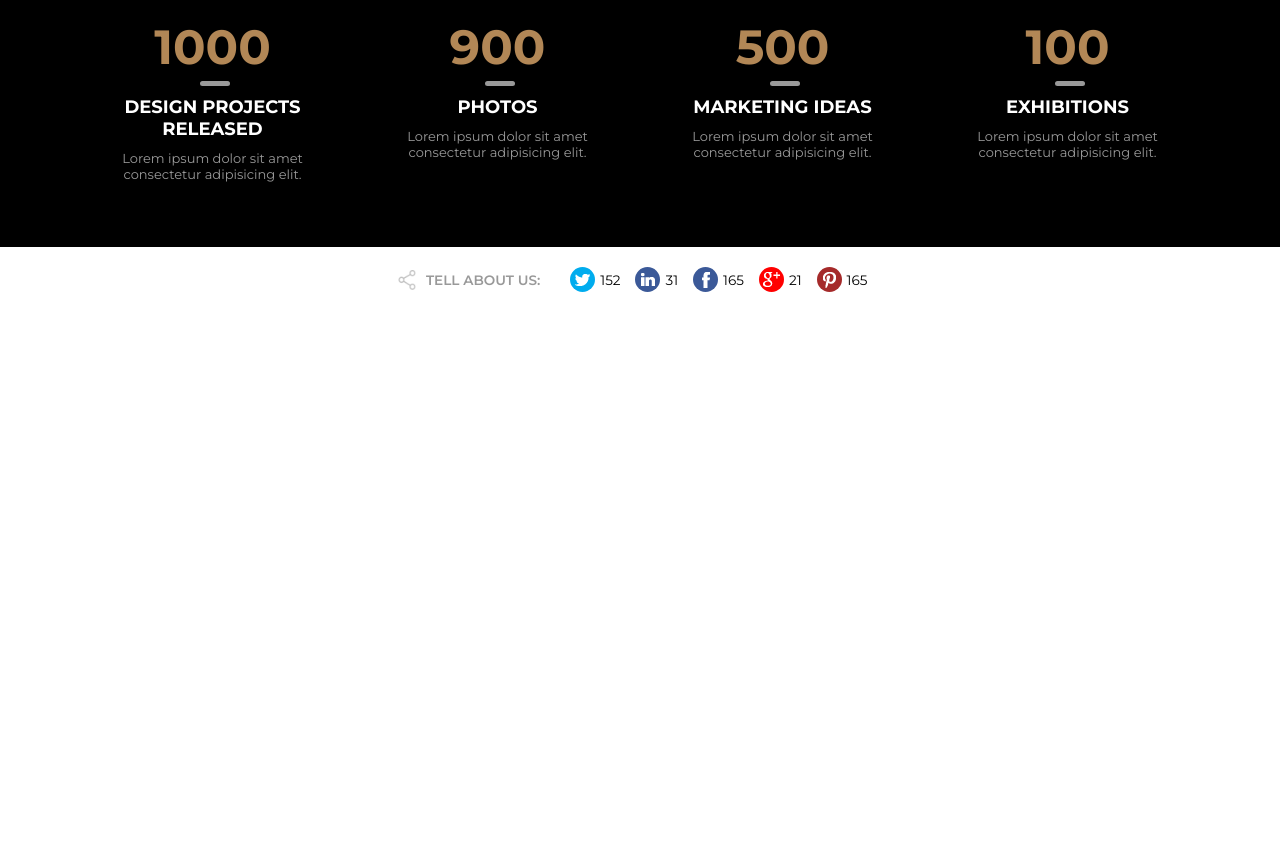
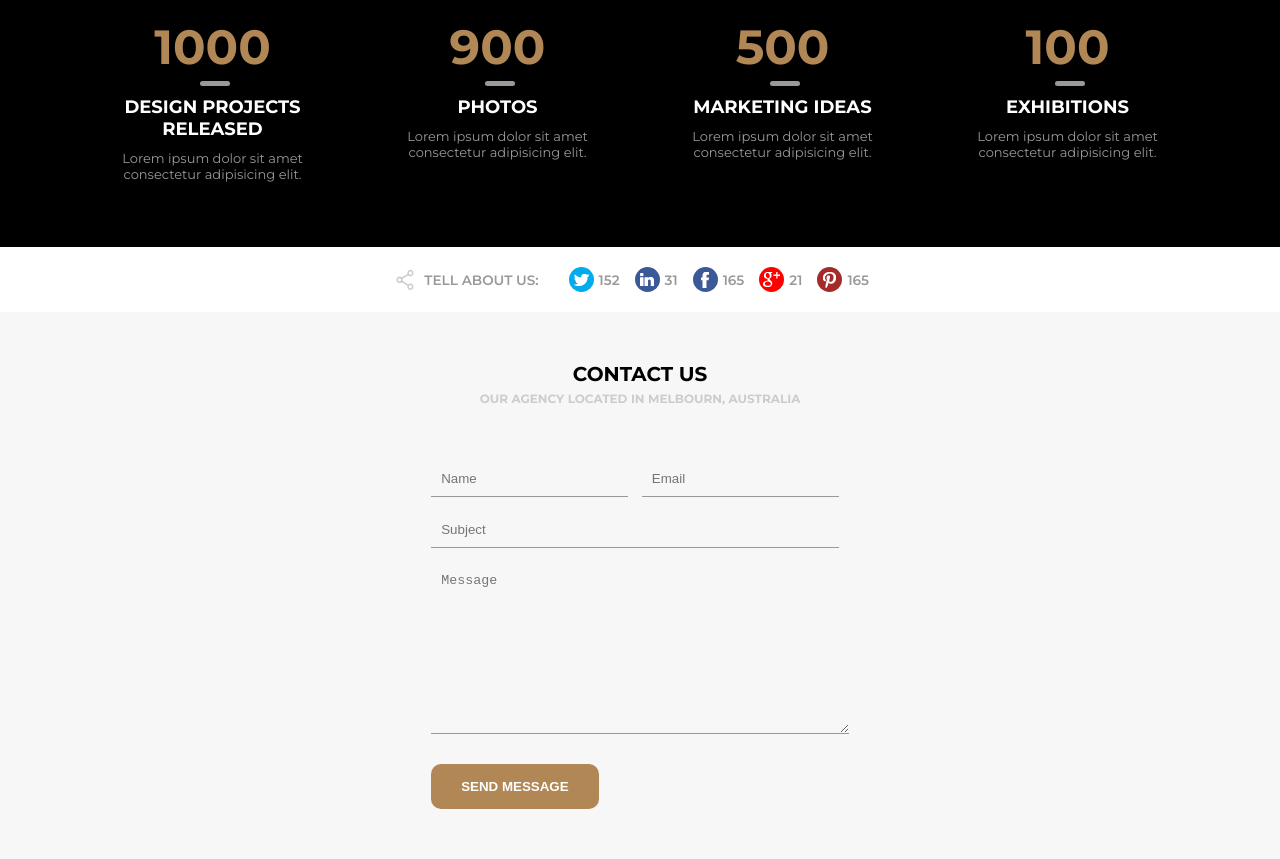
Before and after one commit to WallaceAngelo12/Awax, a plain HTML site: page index.html in a window 1280 px wide. Shown: the part 5288-6147 px from the top of the page. Before the commit the page ends 5600 px from the top, so only its background shows below. Drawn offline with Linux system fonts and the light colour scheme.

Commit message:
seção contato

```diff
--- a/assets/css/style.css
+++ b/assets/css/style.css
@@ -194,7 +194,6 @@ header {
 }
 .default.light.branco {
   background-color: #fff;
-  border-top: 1px solid #;
 }
 .default.light .section-title,
 .default.light .section-body {
@@ -690,6 +689,8 @@ header {
 }
 .social-item p {
   margin-left: 5px;
+  font-weight: 600;
+  color: #999;
 }
 
 .facebook,
@@ -707,3 +708,37 @@ header {
 .pinterest {
   background-color: brown;
 }
+
+.section-contact form {
+  display: flex;
+  margin: auto;
+  justify-content: center;
+}
+.section-contact input {
+  padding: 10px;
+  background-color: #f7f7f7;
+  border: none;
+  border-bottom: 1px solid #999;
+  margin-top: 15px;
+  margin-right: 10px;
+}
+
+.section-contact textarea {
+  padding: 10px;
+  background-color: #f7f7f7;
+  border: none;
+  border-bottom: 1px solid #999;
+  margin-top: 15px;
+}
+button,
+fieldset {
+  border: none;
+}
+
+.section-contact button {
+  display: inline-block;
+}
+
+.form-item2 {
+  display: grid;
+}
--- a/index.html
+++ b/index.html
@@ -505,6 +505,29 @@
           </div>
         </div>
     </section>
+    <section class="default light">
+      <h2 class="section-title">Contact us</h2>
+      <h3 class="section-sub">Our agency located in Melbourn, Australia</h3>
+      <div class="section-body">
+        <div class="section-contact">
+          <form action="">
+            <fieldset>
+              <div class="form-item">
+                <input type="text" name="" id="" placeholder="Name">
+                <input type="email" name="" id="" placeholder="Email">
+              </div>
+              <div class="form-item2">
+                <input type="text" name="" id="" placeholder="Subject">
+                <textarea name="Message" id="" cols="30" rows="10" placeholder="Message"></textarea>
+              </div>
+              <button class="button">Send Message</button>
+            </fieldset>
+          </form>
+
+        </div>
+      </div>
+      </div>
+    </section>
   </main>
   <footer>
 
```
